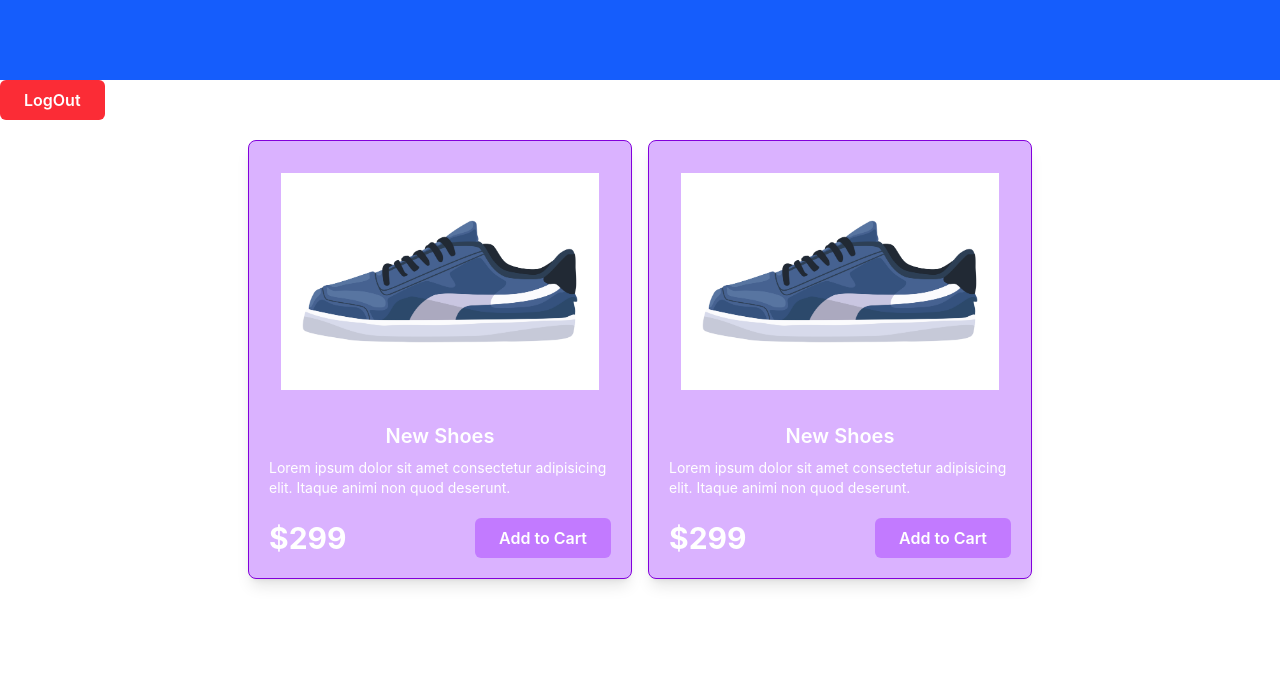
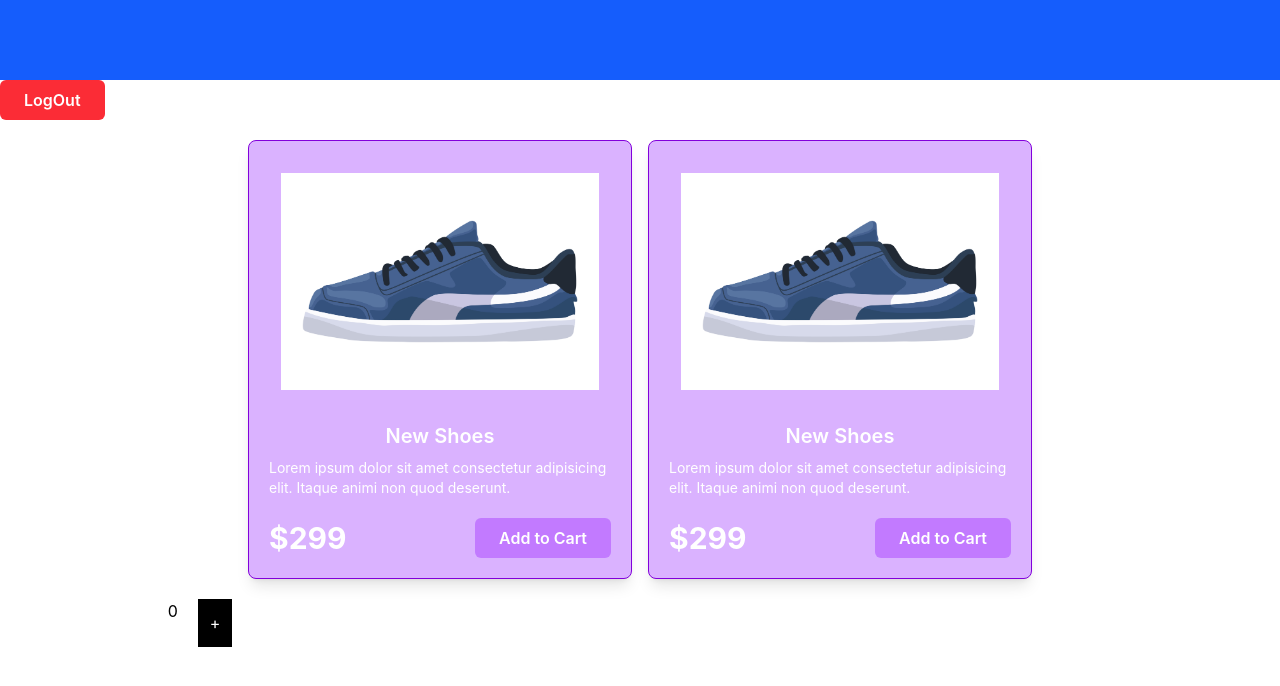
Before and after one commit to mulzahrian/Learn-React, a React (Vite) app: page /products in a window 1280 px wide. Shown: the top 686 px of the page. Built offline with nearby package versions, Linux system fonts and the light colour scheme.

Commit message:
add:learn state

```diff
--- /dev/null
+++ b/src/components/fragments/Counter.jsx
@@ -0,0 +1,25 @@
+import React from 'react';
+
+class Counter extends React.Component{
+    constructor(props){
+        super(props);
+        this.state = {
+            count: 0
+        }
+    }
+
+    increment = () => {
+        this.setState({ count: this.state.count + 1 });
+    }
+
+    render(){
+        return(
+            <div className='flex'>
+                <h1 className='mr-5'>{this.state.count}</h1>
+                <button className='bg-black text-white p-3' onClick={this.increment}>+</button>
+            </div>
+        )
+    }
+}
+
+export default Counter;
--- a/src/pages/products.jsx
+++ b/src/pages/products.jsx
@@ -1,6 +1,7 @@
 import { Fragment } from "react";
 import Button from "../components/elements/Button";
 import CardProduct from "../components/fragments/CardProduct";
+import Counter from "../components/fragments/Counter";
 
 const products = [
   {
@@ -42,6 +43,9 @@
         </CardProduct>
       ))}
     </div>
+    <div className="flex w-100 justify-center">
+      <Counter></Counter>
+    </div>
     </Fragment>
   );
 };
```
